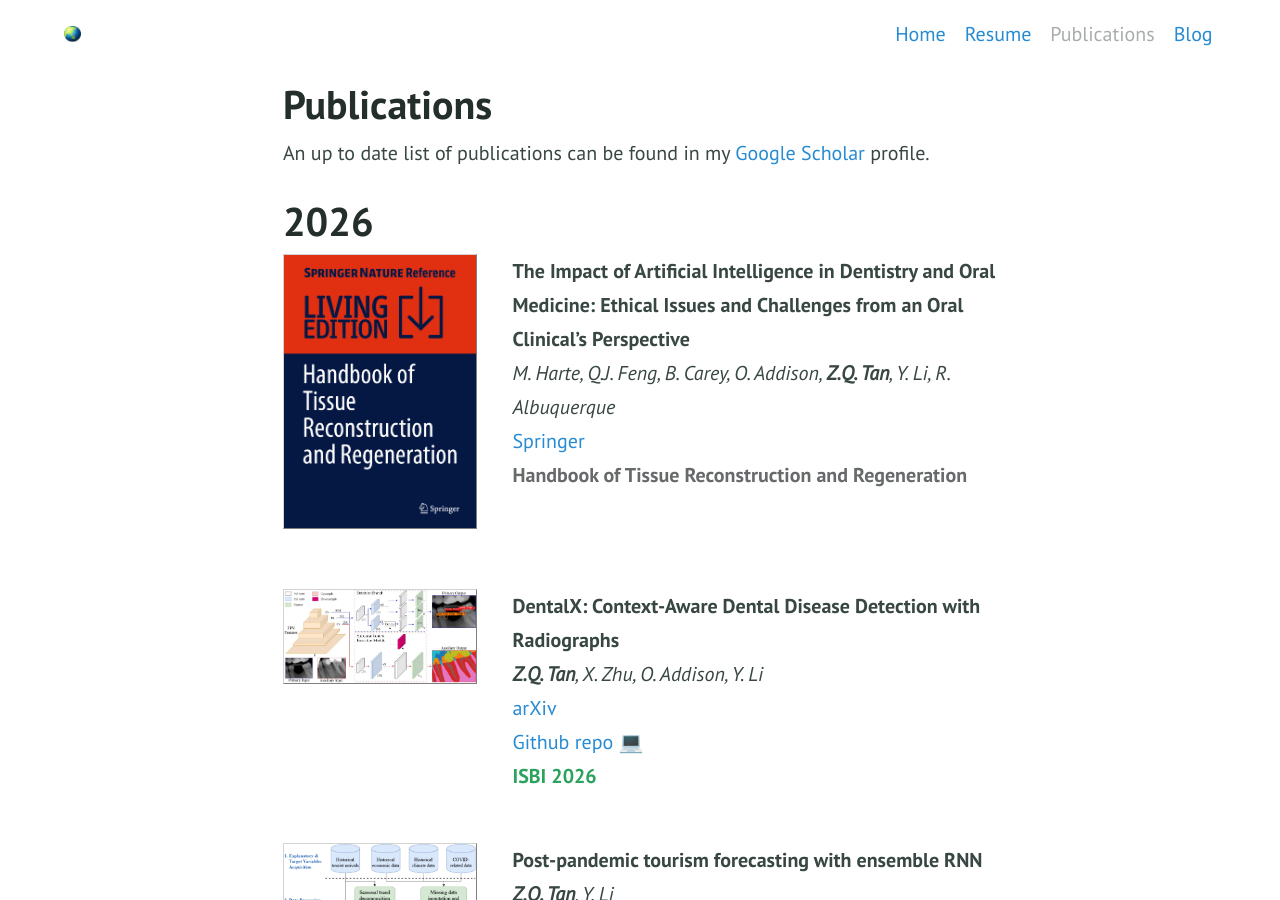
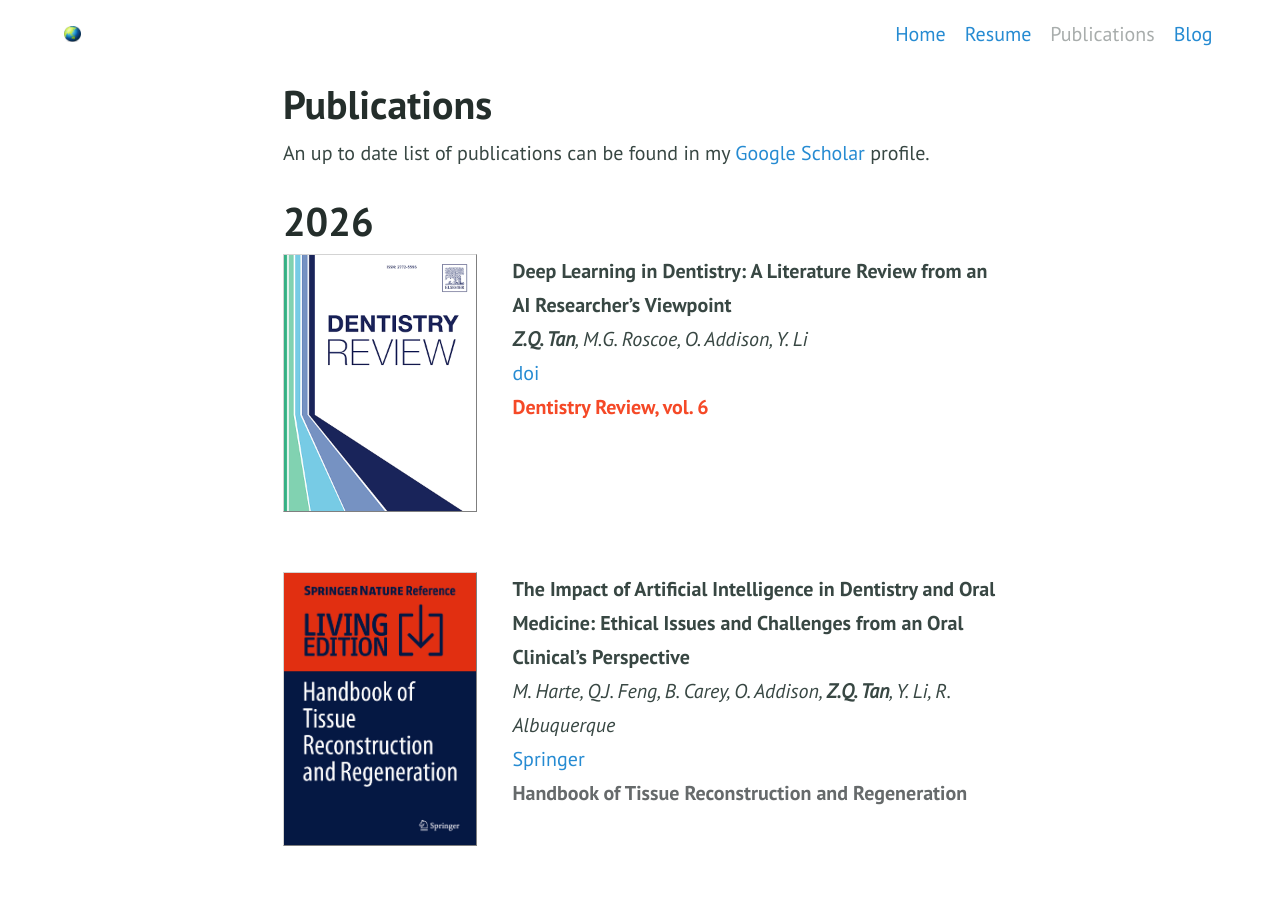
Before and after one commit to zhiqin1998/zhiqin1998.github.io, a Jekyll site: the page built from publications.md, in a window 1280 px wide and 900 px high. Built offline with Jekyll 4.4.1, drawn with Linux system fonts in a browser that asks for light colours.

Commit message:
april 2026 update

```diff
--- a/publications.md
+++ b/publications.md
@@ -6,6 +6,27 @@ layout: page
 An up to date list of publications can be found in my [Google Scholar](https://scholar.google.com/citations?user=YEwTuToAAAAJ){:target="_blank"} profile.
 
 # 2026
+<div style="display:flex;">
+
+  <div style="flex:1; padding-right:5%">
+    <img src="{{ site.url }}/imgs/paper-icons/2026-dentrev.jpg" style="align:left; border: 1px solid #d3d3d3; border-style: outset;">
+  </div>
+
+  <div style="flex:2.5;">
+    <b style="font-size: 100%;">Deep Learning in Dentistry: A Literature Review from an AI Researcher’s Viewpoint</b><br>
+
+    <i><b>Z.Q. Tan</b>, M.G. Roscoe, O. Addison, Y. Li</i><br>
+
+    <a href="https://doi.org/10.1016/j.dentre.2026.100416" target="_blank">
+      doi
+    </a><br>
+
+    <b style="color:#f54927">Dentistry Review, vol. 6</b>
+  </div>
+</div>
+
+&nbsp;
+
 <div style="display:flex;">
 
   <div style="flex:1; padding-right:5%">
```
Also changed, not shown: index.md (+3 -0 lines), imgs/paper-icons/2026-dentrev.jpg (added).
